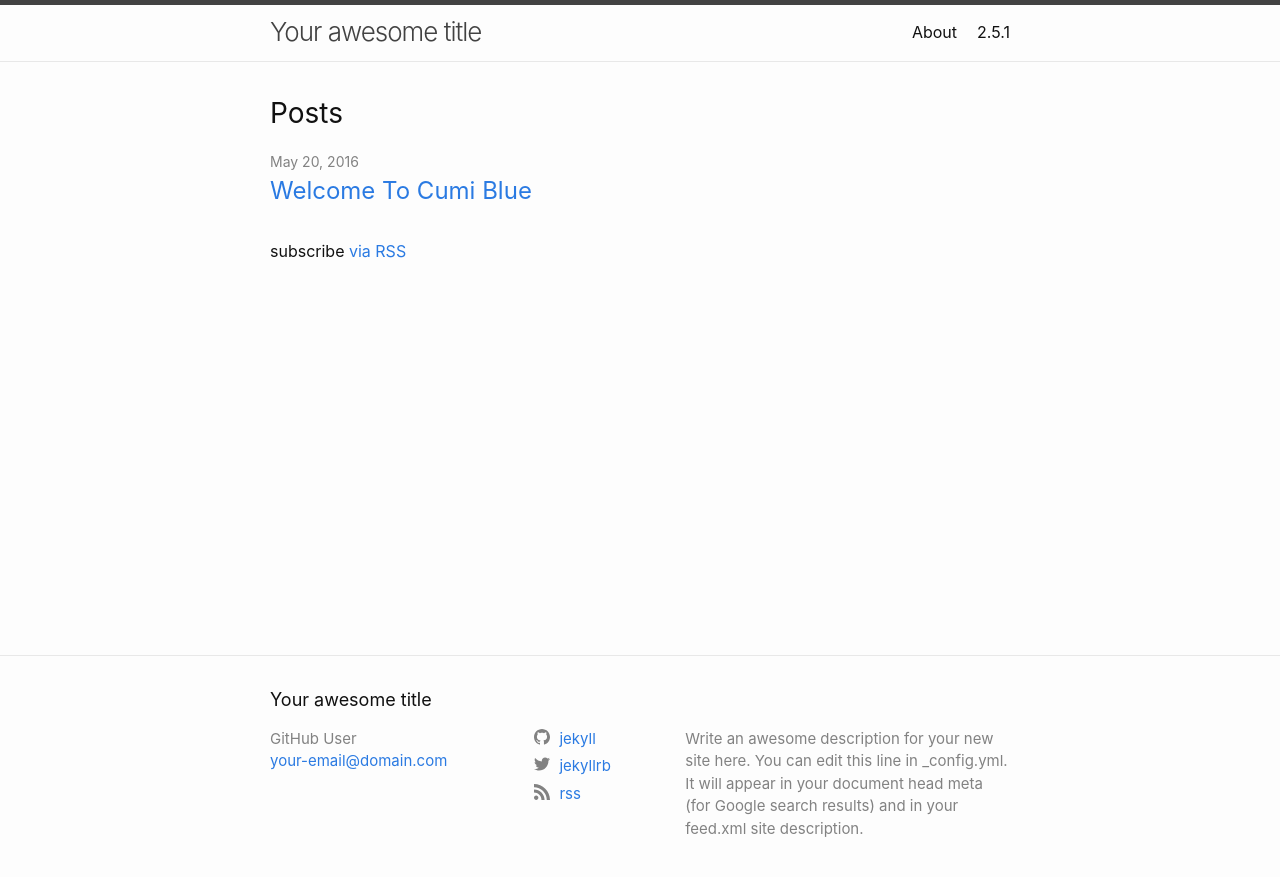
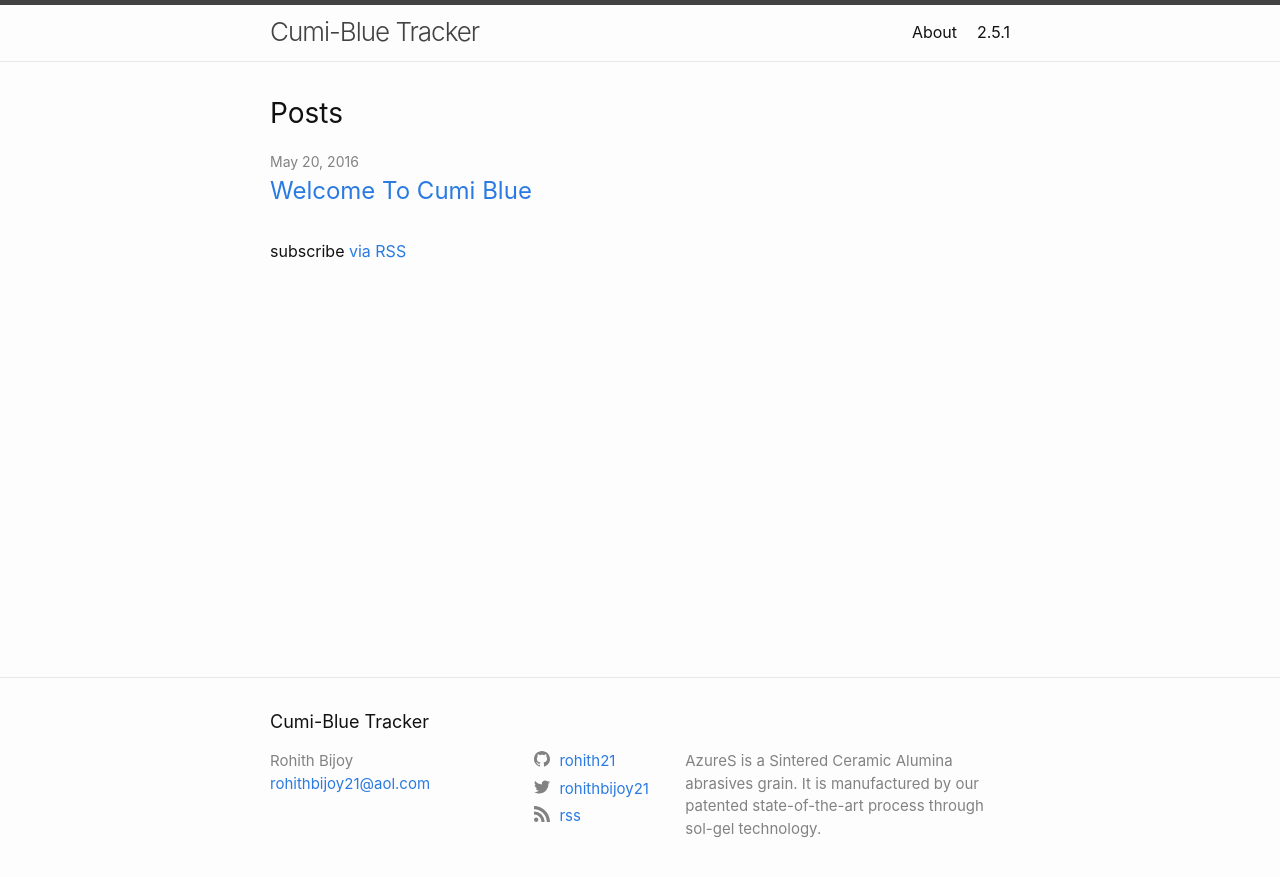
Before and after one commit to rohithbijoy21/rohithbijoy21.github.io, a Jekyll site: the page built from index.md, in a window 1280 px wide. Shown: the top 877 px of the page. Built offline with Jekyll 4.4.1, drawn with Linux system fonts in a browser that asks for light colours.

Commit message:
add cb info

```diff
--- a/_config.yml
+++ b/_config.yml
@@ -1,14 +1,13 @@
-title: Your awesome title
-author: GitHub User
-email: your-email@domain.com
+title: Cumi-Blue Tracker
+author: Rohith Bijoy
+email: rohithbijoy21@aol.com
 description: > # this means to ignore newlines until "twitter_username:"
-  Write an awesome description for your new site here. You can edit this
-  line in _config.yml. It will appear in your document head meta (for
-  Google search results) and in your feed.xml site description.
+ AzureS is a Sintered Ceramic Alumina abrasives grain.
+ It is manufactured by our patented state-of-the-art process through sol-gel technology.
 
 # social links
-twitter_username: jekyllrb
-github_username:  jekyll
+twitter_username: rohithbijoy21
+github_username:  rohith21
 rss: rss
 # dribbble_username: jekyll
 # facebook_username: jekyll
```
